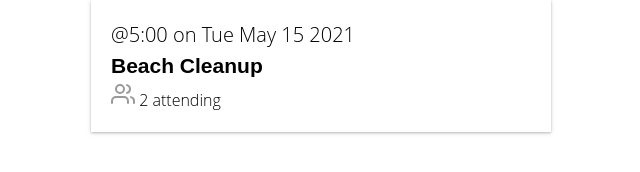
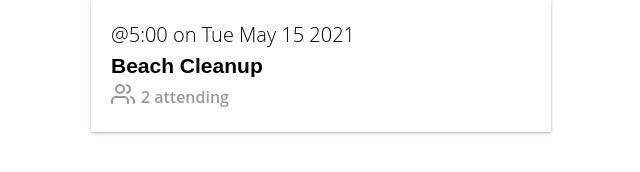
Before and after one commit to mantasastra/real-world-vue, a Vue app: page / in a window 1280 px wide. Shown: the part 202-374 px from the top of the page, without its empty margins (319-959 px from the left). Built offline with nearby package versions, Linux system fonts and the light colour scheme.

Commit message:
Add slots in the base icon

```diff
--- a/src/components/BaseIcon.vue
+++ b/src/components/BaseIcon.vue
@@ -1,5 +1,8 @@
 <template>
-  <div class="icon-wrapper" v-html="svg"></div>
+  <div class="icon-container">
+    <span class="icon-wrapper" v-html="svg" />
+    <slot></slot>
+  </div>
 </template>
 
 <script>
@@ -31,12 +34,16 @@ export default {
 </script>
 
 <style scoped>
-.icon-wrapper {
+.icon-container {
   display: inline-flex;
   align-items: center;
   color: rgba(0, 0, 0, 0.4);
   font-size: 1rem;
   font-weight: 600;
+}
+
+.icon-wrapper {
+  padding-right: 6px;
 }
 
 .icon {
--- a/src/components/EventCard.vue
+++ b/src/components/EventCard.vue
@@ -6,8 +6,9 @@
     <div class="event-card -shadow">
       <span class="eyebrow">@{{ event.time }} on {{ event.date }}</span>
       <h4 class="title">{{ event.title }}</h4>
-      <base-icon name="users" />
-      <span> {{ event.attendees.length }} attending</span>
+      <base-icon name="users">
+        {{ event.attendees.length }} attending
+      </base-icon>
     </div>
   </router-link>
 </template>
```
